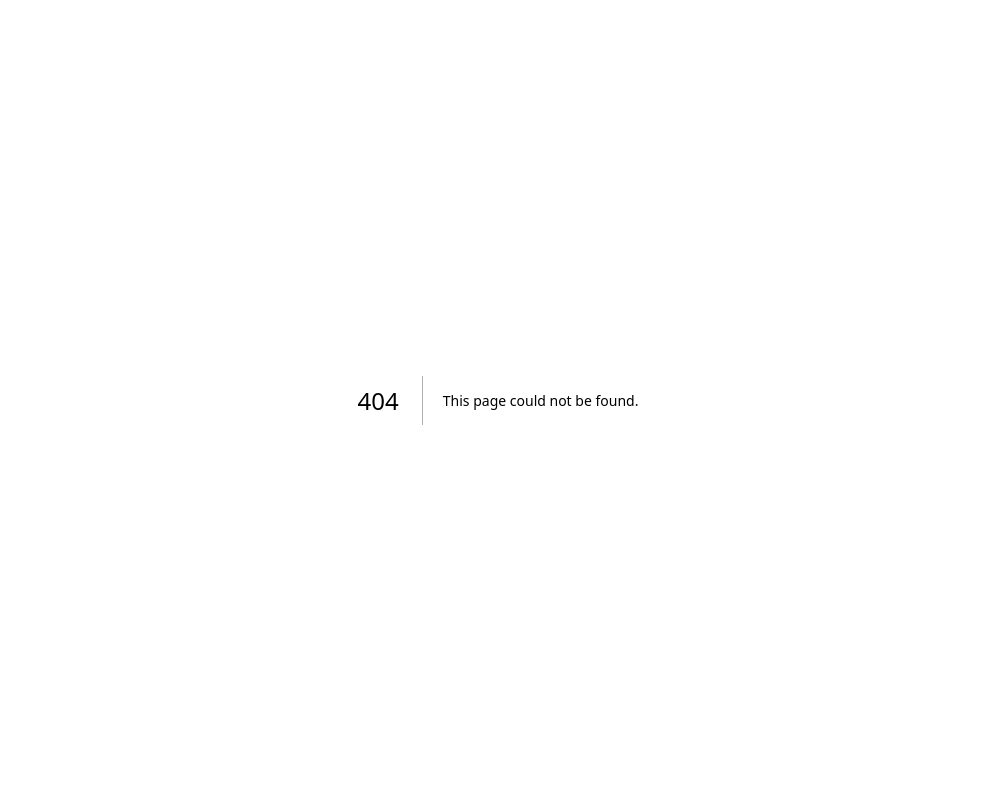
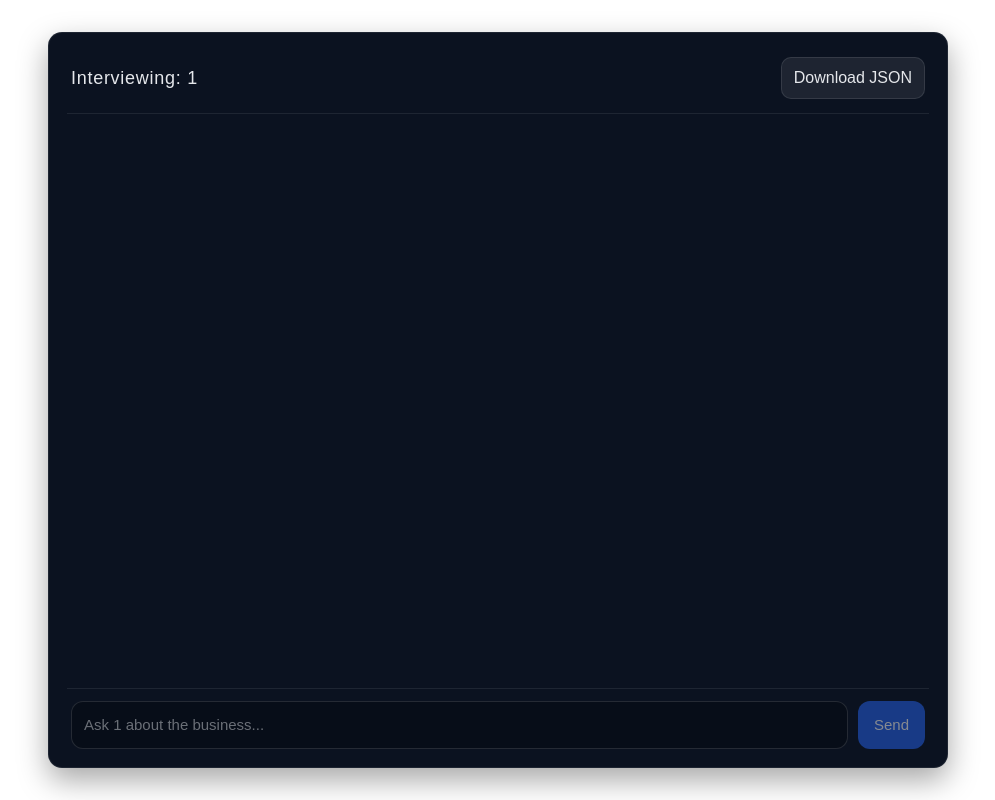
Before and after one commit to jspacco/jimmy-faker, a Next.js app: page /1 in a window 1280 px wide. Before the commit this address had no page. Shown: the whole page, without its empty margins (142-1137 px from the left). Built offline with nearby package versions, Linux system fonts and the light colour scheme.

Commit message:
using the urls to dispatch personas

```diff
--- /dev/null
+++ b/app/[client]/page.tsx
@@ -0,0 +1,107 @@
+"use client";
+
+import { useState } from "react";
+import { useChat } from "@ai-sdk/react";
+import { useParams } from "next/navigation";
+import "../jimmy-chat.css";
+
+function messageToText(m: any): string {
+  const parts = (m?.parts ?? []) as any[];
+  return parts
+    .filter((p) => p?.type === "text")
+    .map((p) => p?.text ?? "")
+    .join("");
+}
+
+export default function ClientChat() {
+  const params = useParams();
+  const clientName = (params.client as string) || "jimmy";
+
+  const [input, setInput] = useState("");
+
+  const { messages, sendMessage, status, error } = useChat({
+    api: "/api/chat",
+    // Some versions do not include this reliably; we also send persona via metadata per message.
+    body: { persona: clientName },
+    onError: (e) => console.error("useChat error:", e),
+  } as any);
+
+  const exportJSON = () => {
+    const data = {
+      client: clientName,
+      timestamp: new Date().toISOString(),
+      transcript: messages.map((m: any) => ({
+        role: m.role,
+        text: messageToText(m),
+      })),
+    };
+
+    const blob = new Blob([JSON.stringify(data, null, 2)], {
+      type: "application/json",
+    });
+    const url = URL.createObjectURL(blob);
+    const link = document.createElement("a");
+    link.href = url;
+    link.download = `transcript-${clientName}.json`;
+    link.click();
+  };
+
+  return (
+    <div className="chat-container">
+      <header className="chat-header">
+        <h1>Interviewing: {clientName.toUpperCase()}</h1>
+        <button onClick={exportJSON} className="export-btn">
+          Download JSON
+        </button>
+      </header>
+
+      <div className="messages-window">
+        {messages.map((m: any) => {
+          const messageText = messageToText(m);
+
+          return (
+            <div key={m.id} className={`message-row ${m.role}`}>
+              <div className="bubble">
+                <div className="sender-label">
+                  {m.role === "user" ? "Student" : clientName}
+                </div>
+                <div className="text-content">{messageText}</div>
+              </div>
+            </div>
+          );
+        })}
+      </div>
+
+      <form
+        className="input-row"
+        onSubmit={async (e) => {
+          e.preventDefault();
+          const text = input.trim();
+          if (!text) return;
+
+          setInput("");
+
+          // Send persona reliably with each message.
+          await sendMessage({
+            text,
+            metadata: { persona: clientName },
+          });
+        }}
+      >
+        <input
+          value={input}
+          onChange={(e) => setInput(e.target.value)}
+          placeholder={`Ask ${clientName} about the business...`}
+          disabled={status === "submitted" || status === "streaming"}
+        />
+        <button type="submit" disabled={!input.trim()}>
+          Send
+        </button>
+      </form>
+
+      {error && (
+        <div className="error">{String((error as any).message ?? error)}</div>
+      )}
+    </div>
+  );
+}
--- a/app/api/chat/route.ts
+++ b/app/api/chat/route.ts
@@ -1,22 +1,49 @@
-export const runtime = 'nodejs';
+export const runtime = "nodejs";
+
 import { google } from "@ai-sdk/google";
 import { streamText, convertToModelMessages } from "ai";
-import fs from 'fs';
-import path from 'path';
+import fs from "fs";
+import path from "path";
+
+function sanitizePersonaName(name: unknown): string {
+  const raw = String(name ?? "jimmy");
+  // Allow only safe filename-ish chars.
+  const cleaned = raw.replace(/[^a-z0-9_-]/gi, "");
+  return cleaned.length ? cleaned : "jimmy";
+}
 
 export async function POST(req: Request) {
-  const { messages, persona } = await req.json(); // Get persona from frontend
+  const body = await req.json();
+  const { messages } = body as { messages: any[] };
 
-  // Default to jimmy if something goes wrong
+  // Try multiple places (top-level body, then last message metadata), fallback to jimmy.
+  const personaFromBody = (body as any)?.persona;
+  const personaFromMetadata =
+    messages?.[messages.length - 1]?.metadata?.persona ??
+    messages?.[messages.length - 1]?.data?.persona;
+
+  const personaName = sanitizePersonaName(personaFromBody ?? personaFromMetadata);
+
+  // Default prompt if file read fails.
   let systemPrompt = "You are a helpful assistant.";
 
   try {
-    const personaName = persona || 'jimmy';
-    const filePath = path.join(process.cwd(), 'personas', `${personaName}.txt`);
-    console.log(filePath);
-    systemPrompt = fs.readFileSync(filePath, 'utf8');
+    const filePath = path.join(
+      process.cwd(),
+      "personas",
+      `${personaName}.txt`
+    );
+
+    // Helpful server log while you’re still iterating
+    console.log("persona:", personaName);
+    console.log("persona file:", filePath);
+
+    systemPrompt = fs.readFileSync(filePath, "utf8");
   } catch (e) {
-    console.error("Failed to read persona file, using default.");
+    console.error(
+      `Failed to read persona file for "${personaName}", using default.`,
+      e
+    );
   }
 
   const result = await streamText({
--- a/app/jimmy-chat.css
+++ b/app/jimmy-chat.css
@@ -1,90 +1,191 @@
+/* ===== Layout ===== */
+
 .chat-container {
-  max-width: 600px;
-  margin: 60px auto;
-  padding: 20px;
-  background: #0f172a; /* dark slate */
-  color: #e2e8f0;
-  border-radius: 8px;
-  font-family: system-ui, -apple-system, Segoe UI, Roboto, sans-serif;
+  max-width: 900px;
+  margin: 32px auto;
+  padding: 18px 18px 14px;
+  background: #0b1220;
+  color: #e5e7eb;
+  border: 1px solid rgba(255, 255, 255, 0.08);
+  border-radius: 14px;
+
+  /* make it feel like a chat app */
+  display: flex;
+  flex-direction: column;
+  height: calc(100vh - 64px);
+  box-shadow: 0 12px 30px rgba(0, 0, 0, 0.35);
 }
 
-.chat-container h1 {
-  margin-bottom: 20px;
+.chat-header {
+  display: flex;
+  align-items: center;
+  justify-content: space-between;
+  gap: 12px;
+  padding: 6px 4px 14px;
+  border-bottom: 1px solid rgba(255, 255, 255, 0.08);
 }
 
-.messages {
-  min-height: 300px;
-  margin-bottom: 20px;
+.chat-header h1 {
+  margin: 0;
+  font-size: 18px;
+  letter-spacing: 0.04em;
 }
 
-.message {
-  padding: 12px;
-  margin-bottom: 12px;
-  border-radius: 6px;
+.export-btn {
+  background: rgba(255, 255, 255, 0.08);
+  color: #e5e7eb;
+  border: 1px solid rgba(255, 255, 255, 0.10);
+  border-radius: 10px;
+  padding: 8px 12px;
+  cursor: pointer;
 }
 
-.message.user {
-  background: #1e3a8a;
-  margin-left: 40px;
+.export-btn:hover {
+  background: rgba(255, 255, 255, 0.12);
 }
 
-.message.bot {
-  background: #1e293b;
-  margin-right: 40px;
-  border: 1px solid #334155;
+/* ===== Transcript window ===== */
+
+.messages-window {
+  flex: 1;
+  overflow-y: auto;
+  padding: 16px 6px;
+  display: flex;
+  flex-direction: column;
+  gap: 10px;
 }
 
-.label {
-  font-size: 0.75rem;
-  font-weight: bold;
-  text-transform: uppercase;
-  margin-bottom: 6px;
-  color: #94a3b8;
+/* nicer scrollbar (optional) */
+.messages-window::-webkit-scrollbar {
+  width: 10px;
+}
+.messages-window::-webkit-scrollbar-thumb {
+  background: rgba(255, 255, 255, 0.10);
+  border-radius: 999px;
+}
+.messages-window::-webkit-scrollbar-track {
+  background: transparent;
 }
 
-.content {
+/* ===== Message rows ===== */
+
+.message-row {
+  display: flex;
+  width: 100%;
+}
+
+/* Your JSX uses m.role; AI SDK roles are typically "user" + "assistant" */
+.message-row.user {
+  justify-content: flex-end;
+}
+
+.message-row.assistant {
+  justify-content: flex-start;
+}
+
+/* If you ever see "system" messages, keep them centered/subtle */
+.message-row.system {
+  justify-content: center;
+}
+
+/* ===== Bubbles ===== */
+
+.bubble {
+  max-width: min(720px, 82%);
+  padding: 10px 12px;
+  border-radius: 14px;
+  border: 1px solid rgba(255, 255, 255, 0.10);
+  background: rgba(255, 255, 255, 0.06);
+  line-height: 1.35;
+}
+
+/* user bubble */
+.message-row.user .bubble {
+  background: rgba(59, 130, 246, 0.22);
+  border-color: rgba(59, 130, 246, 0.28);
+}
+
+/* assistant bubble */
+.message-row.assistant .bubble {
+  background: rgba(255, 255, 255, 0.06);
+  border-color: rgba(255, 255, 255, 0.10);
+}
+
+/* system bubble */
+.message-row.system .bubble {
+  background: rgba(255, 255, 255, 0.04);
+  border-color: rgba(255, 255, 255, 0.08);
+  max-width: 90%;
+}
+
+/* ===== Bubble contents ===== */
+
+.sender-label {
+  font-size: 11px;
+  letter-spacing: 0.06em;
+  text-transform: uppercase;
+  color: rgba(229, 231, 235, 0.65);
+  margin-bottom: 6px;
+}
+
+.text-content {
   white-space: pre-wrap;
+  overflow-wrap: anywhere;
+  font-size: 15px;
+  color: #e5e7eb;
 }
+
+/* ===== Input row ===== */
 
 .input-row {
   display: flex;
   gap: 10px;
+  padding: 12px 4px 4px;
+  border-top: 1px solid rgba(255, 255, 255, 0.08);
 }
 
 .input-row input {
   flex: 1;
-  padding: 10px;
-  font-size: 16px;
-  background: #020617;
-  color: #e2e8f0;
-  border: 1px solid #334155;
-  border-radius: 4px;
+  padding: 12px 12px;
+  border-radius: 12px;
+  border: 1px solid rgba(255, 255, 255, 0.12);
+  background: #070d18;
+  color: #e5e7eb;
+  outline: none;
+  font-size: 15px;
 }
 
-.input-row input:disabled {
-  opacity: 0.6;
+.input-row input::placeholder {
+  color: rgba(229, 231, 235, 0.45);
+}
+
+.input-row input:focus {
+  border-color: rgba(59, 130, 246, 0.55);
+  box-shadow: 0 0 0 3px rgba(59, 130, 246, 0.16);
 }
 
 .input-row button {
-  padding: 10px 16px;
+  padding: 12px 16px;
+  border-radius: 12px;
+  border: none;
+  cursor: pointer;
   background: #2563eb;
   color: white;
-  border: none;
-  border-radius: 4px;
-  cursor: pointer;
+  font-size: 15px;
 }
 
-.input-row button:hover {
+.input-row button:disabled {
+  opacity: 0.5;
+  cursor: not-allowed;
+}
+
+.input-row button:hover:not(:disabled) {
   background: #1d4ed8;
 }
 
-.status {
-  margin-top: 10px;
-  font-size: 0.8rem;
-  color: #94a3b8;
-}
-
+/* Optional: if you render .error */
 .error {
   margin-top: 10px;
-  color: #f87171;
+  color: #fca5a5;
+  font-size: 13px;
 }
--- a/app/page.tsx
+++ /dev/null
@@ -1,86 +0,0 @@
-"use client";
-
-import { useState, useEffect } from "react";
-import { useChat } from "@ai-sdk/react";
-import "./jimmy-chat.css";
-
-export default function JimmyChat() {
-  // --- ADD THESE THREE LINES ---
-  const [input, setInput] = useState("");
-  const [persona, setPersona] = useState("jimmy");
-  const [availablePersonas, setAvailablePersonas] = useState<string[]>([]);
-
-  useEffect(() => {
-    const params = new URLSearchParams(window.location.search);
-    const urlPersona = params.get("persona");
-    if (urlPersona) setPersona(urlPersona);
-
-    fetch("/api/personas")
-      .then(res => res.json())
-      .then(data => setAvailablePersonas(data))
-      .catch(() => setAvailablePersonas(["jimmy"])); // Fallback
-  }, []);
-
-  const { messages, sendMessage, status, error } = useChat({
-    api: "/api/chat",
-    body: { persona }, // This sends the selected persona to route.ts
-    onError: (e: any) => console.error("useChat error:", e),
-  } as any);
-
-  return (
-    <div className="chat-container">
-      <div className="header-row">
-        <h1>Client Simulator</h1>
-
-        {/* Dropdown Menu */}
-        <select
-          value={persona}
-          onChange={(e) => setPersona(e.target.value)}
-          className="persona-selector"
-        >
-          {availablePersonas.map(p => (
-            <option key={p} value={p}>{p.charAt(0).toUpperCase() + p.slice(1)}</option>
-          ))}
-        </select>
-      </div>
-
-      <div className="messages">
-        {/* ... (Your existing mapping logic remains the same) ... */}
-        {messages.map((m: any) => (
-            <div key={m.id} className={`message ${m.role === "user" ? "user" : "bot"}`}>
-               <div className="label">{m.role === "user" ? "Student" : persona}</div>
-               <div className="content">
-                {(m.parts ?? []).filter((p: any) => p.type === "text").map((p: any) => p.text).join("")}
-               </div>
-            </div>
-        ))}
-      </div>
-
-      <form
-        className="input-row"
-        onSubmit={async (e: any) => {
-          e.preventDefault();
-          const text = input.trim();
-          if (!text) return;
-
-          setInput("");
-          await sendMessage({ text });
-        }}
-      >
-        <input
-          value={input}
-          placeholder="Ask the client about their business needs..."
-          onChange={(e) => setInput(e.target.value)}
-          disabled={status === "submitted" || status === "streaming"}
-        />
-        <button type="submit">Send</button>
-      </form>
-
-      {status !== "ready" && (
-        <div className="status">Status: {status}</div>
-      )}
-
-      {error && <div className="error">{String(error.message ?? error)}</div>}
-    </div>
-  );
-}
```
